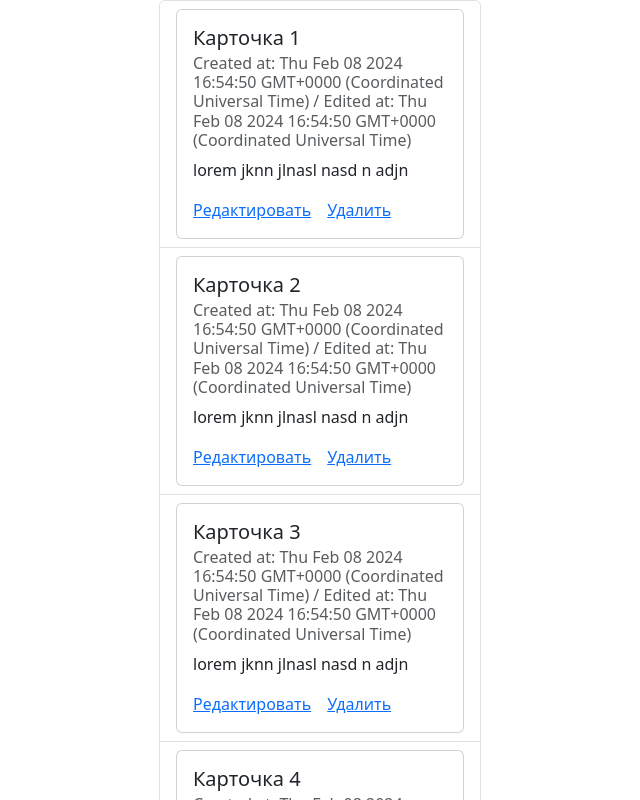
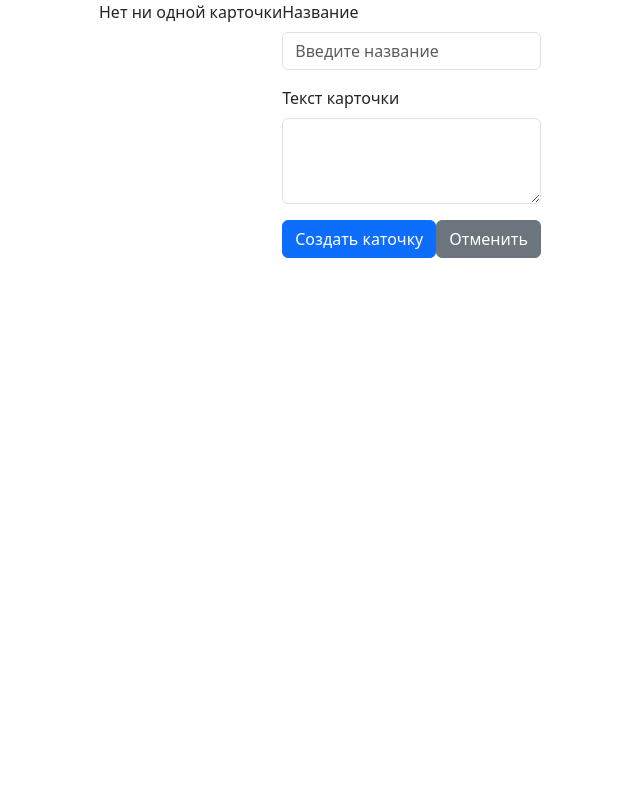
Before and after one commit to alexxxpo/testtask-dd, a React (Create React App) app: page / in a window 1280 px wide. Shown: the top 800 px of the page, without its empty margins (320-960 px from the left). Built offline with nearby package versions, Linux system fonts and the light colour scheme; the HTML template or start-up script is replaced by a standard one.

Commit message:
useLocalStorage debug

```diff
--- a/src/App.tsx
+++ b/src/App.tsx
@@ -1,52 +1,25 @@
-import React from 'react';
+import React, { useEffect, useState } from 'react';
 import CardList from './components/CardList';
 import { ICardApp } from './models';
 
 import 'bootstrap/dist/css/bootstrap.min.css';
+import AddCard from './components/AddCard';
+import useLocalStorage from './hooks/useLocalStorage';
 
-const list: ICardApp[] = [
-  {
-    id: 1,
-    title: 'Карточка 1',
-    content: 'lorem jknn jlnasl nasd n adjn',
-    createdAt: new Date(),
-    editedAt: new Date()
-  },
-  {
-    id: 2,
-    title: 'Карточка 2',
-    content: 'lorem jknn jlnasl nasd n adjn',
-    createdAt: new Date(),
-    editedAt: new Date()
-  },
-  {
-    id: 3,
-    title: 'Карточка 3',
-    content: 'lorem jknn jlnasl nasd n adjn',
-    createdAt: new Date(),
-    editedAt: new Date()
-  },
-  {
-    id: 4,
-    title: 'Карточка 4',
-    content: 'lorem jknn jlnasl nasd n adjn',
-    createdAt: new Date(),
-    editedAt: new Date()
-  },
-  {
-    id: 5,
-    title: 'Карточка 5',
-    content: 'lorem jknn jlnasl nasd n adjn',
-    createdAt: new Date(),
-    editedAt: new Date()
-  },
-]
+
 
 
 function App() {
+
+  const [cardList] = useLocalStorage([], 'cardList');
+
+  console.log(cardList);
+
+
   return (
     <div className="d-flex justify-content-center">
-      <CardList cardList={list || []} />
+      <CardList cardList={cardList || []} />
+      <AddCard />
     </div>
   );
 }
--- a/src/components/AddCard.tsx
+++ b/src/components/AddCard.tsx
@@ -1,10 +1,47 @@
-import React from "react"
+import React, { useState } from "react"
+import { Button, Form } from "react-bootstrap";
+import useLocalStorage from "../hooks/useLocalStorage";
+import { ICardApp } from "../models";
 
 
-const AddCard: React.FC = () => {
-    return <>
-        add card
-        </>
+const AddCard = () => {
+
+    const [title, setTitle] = useState<string>('');
+    const [content, setContent] = useState<string>('');
+    const [cardList, setCardList] = useLocalStorage([] as ICardApp[], 'cardList');
+
+
+    const onChangeHandle = (value: string, setValue: React.Dispatch<React.SetStateAction<string>>) => {
+        setValue(value);
+    };
+
+    const onAddCardHandle = () => {
+        const newCard: ICardApp[] = [...cardList, {
+            id: +(Math.random()* 10000).toFixed(0),
+            title,
+            content,
+            createdAt: Date.now(),
+            editedAt: Date.now()
+        }]
+        setCardList(newCard);
+        setTitle('');
+        setContent('')
+    }
+
+    return (
+        <Form>
+            <Form.Group className="mb-3">
+                <Form.Label>Название</Form.Label>
+                <Form.Control placeholder="Введите название" value={title} onChange={(e) => onChangeHandle(e.target.value, setTitle)} />
+            </Form.Group>
+            <Form.Group className="mb-3">
+                <Form.Label>Текст карточки</Form.Label>
+                <Form.Control as="textarea" rows={3} value={content} onChange={(e) => onChangeHandle(e.target.value, setContent)} />
+            </Form.Group>
+            <Button variant="primary" onClick={onAddCardHandle}>Создать каточку</Button>
+            <Button variant="secondary">Отменить</Button>
+        </Form>
+    )
 }
 
 export default AddCard;
--- a/src/components/CardList.tsx
+++ b/src/components/CardList.tsx
@@ -8,12 +8,12 @@ interface ICardListProps {
 }
 
 export default function CardList({ cardList }: ICardListProps) {
-    if (cardList.length !== 0) {
+    if (cardList.length > 0) {
         return (
             <ListGroup>
                 {cardList?.map((card, i) => {
                     return <ListGroup.Item key={i}>
-                        <CardApp title={card.title} content={card.content} createdAt={card.createdAt} editedAt={card.editedAt} />
+                        <CardApp id={card.id} title={card.title} content={card.content} createdAt={card.createdAt} editedAt={card.editedAt} />
                     </ListGroup.Item>
                 })}
             </ListGroup>
--- a/src/hooks/useLocalStorage.ts
+++ b/src/hooks/useLocalStorage.ts
@@ -13,7 +13,7 @@ const useLocalStorage = (initialValue: any, key: string) => {
 
     useEffect(() => {
         localStorage.setItem(key, JSON.stringify(value));
-    }, value);
+    }, [value]);
 
     return [value, setValue];
 }
--- a/src/models/index.ts
+++ b/src/models/index.ts
@@ -2,6 +2,6 @@ export interface ICardApp {
     id: number;
     title: string;
     content: string;
-    createdAt: Date;
-    editedAt: Date;
+    createdAt: Date | number;
+    editedAt: Date | number;
 }
```
Also changed, not shown: src/components/CardApp.tsx (+2 -5 lines).
